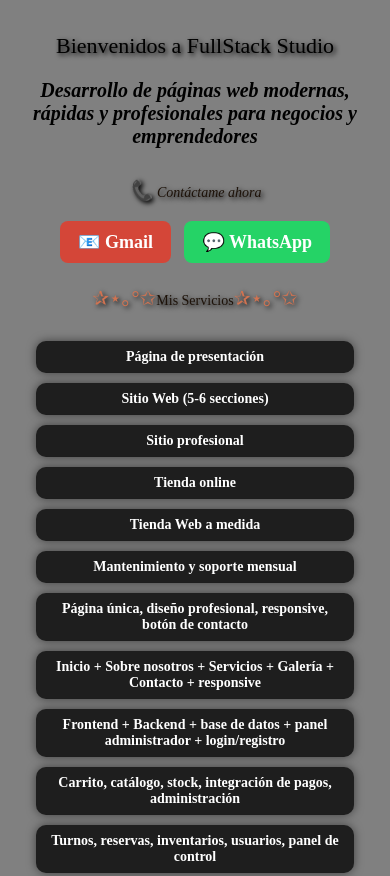
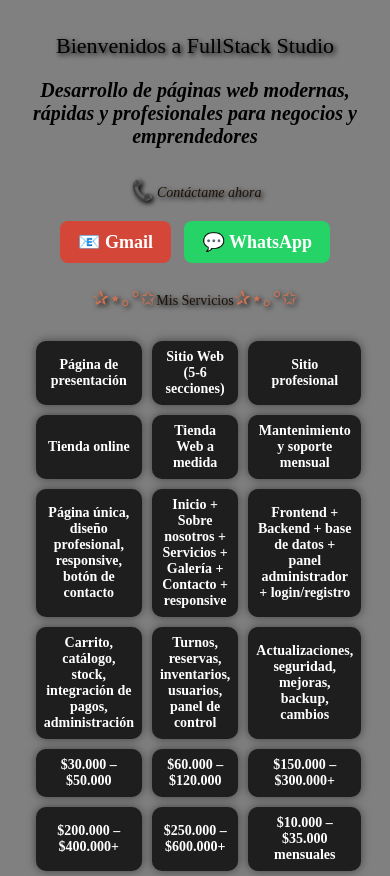
Before and after one commit to MilagroAbdalaBello/Presentaci-n-, a plain HTML site: page index.html in a window 390 px wide. Shown: the top 876 px of the page. Drawn offline with Linux system fonts and the light colour scheme.

Commit message:
Ahora si la actualización completa del cuadro

```diff
--- a/style.css
+++ b/style.css
@@ -45,10 +45,10 @@ p {
 /* cuadro responsive */
 .cuadro-grid {
     display: grid;
-    grid-template-columns: repeat(auto-fit, minmax(180px, 1fr));
+    grid-template-columns: repeat(6, 3fr); /* 3 columnas fijas */
     gap: 10px;
     width: 90%;
-    margin: 30px auto 0 auto;
+    margin: 30px auto;
 }
 
 
@@ -91,7 +91,7 @@ p {
 
 @media (max-width: 480px) {
     .cuadro-grid {
-        grid-template-columns: repeat(1, 1fr); /* 1 columna vertical */
+        grid-template-columns: repeat(3, 3fr); /* 1 columna vertical */
     }
 
 
```
